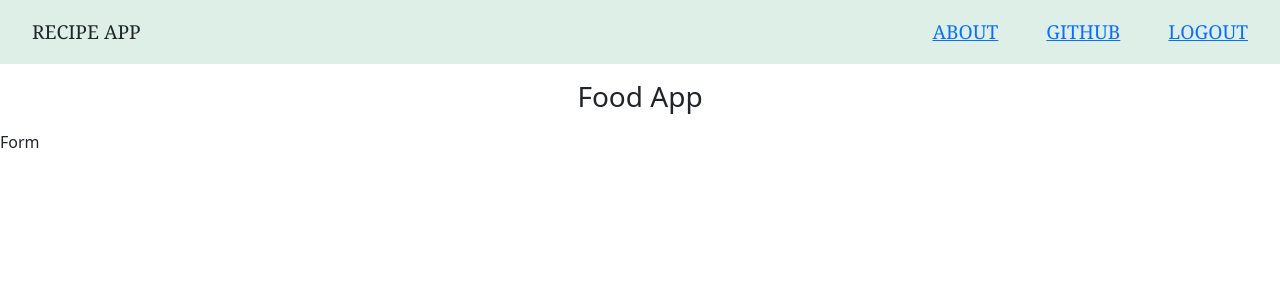
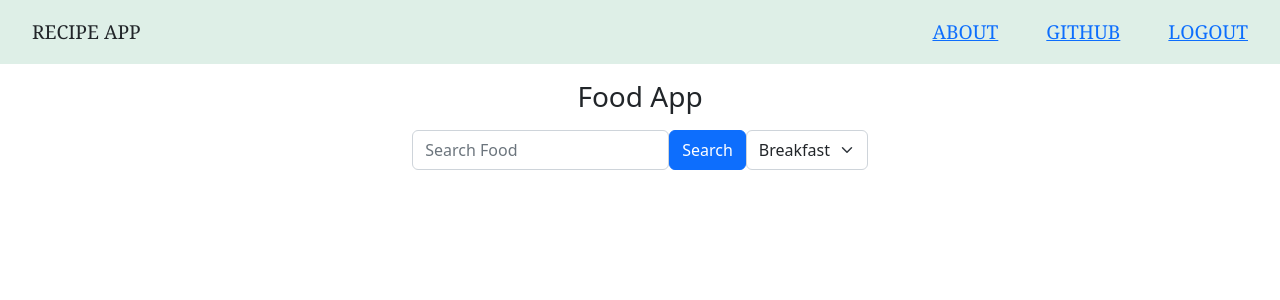
Before and after one commit to kerimmstfdemir/Recipe-App, a React (Create React App) app in the folder recipeapp/: page /home in a window 1280 px wide. Shown: the top 300 px of the page. Built offline with nearby package versions, Linux system fonts and the light colour scheme.

Commit message:
added new states in context api.

```diff
--- a/recipeapp/package.json
+++ b/recipeapp/package.json
@@ -6,6 +6,7 @@
     "@testing-library/jest-dom": "^5.14.1",
     "@testing-library/react": "^13.0.0",
     "@testing-library/user-event": "^13.2.1",
+    "axios": "^1.1.3",
     "bootstrap": "^5.2.2",
     "react": "^18.2.0",
     "react-bootstrap": "^2.6.0",
--- a/recipeapp/src/components/header/Form.jsx
+++ /dev/null
@@ -1,7 +0,0 @@
-const Form = () => {
-  return (
-    <div>Form</div>
-  )
-}
-
-export default Form;
--- a/recipeapp/src/pages/home/Home.jsx
+++ b/recipeapp/src/pages/home/Home.jsx
@@ -2,18 +2,17 @@ import Navbar from "../../components/navbar/Navbar";
 import { MainContext } from "../../context/context";
 import { useContext } from "react";
 import Header from "../../components/header/Header";
-import Form from "../../components/header/Form";
+import SearchForm from "../../components/header/SearchForm";
 
 const Home = () => {
 
   const {data:{userName, loginInformation}} = useContext(MainContext);
-  console.log(loginInformation);
 
   return (
     <div>
       <Navbar />
       <Header />
-      <Form />
+      <SearchForm />
     </div>
   )
 }
```
Also changed, not shown: 1 other file (tests, documents, lock files or other folders).
